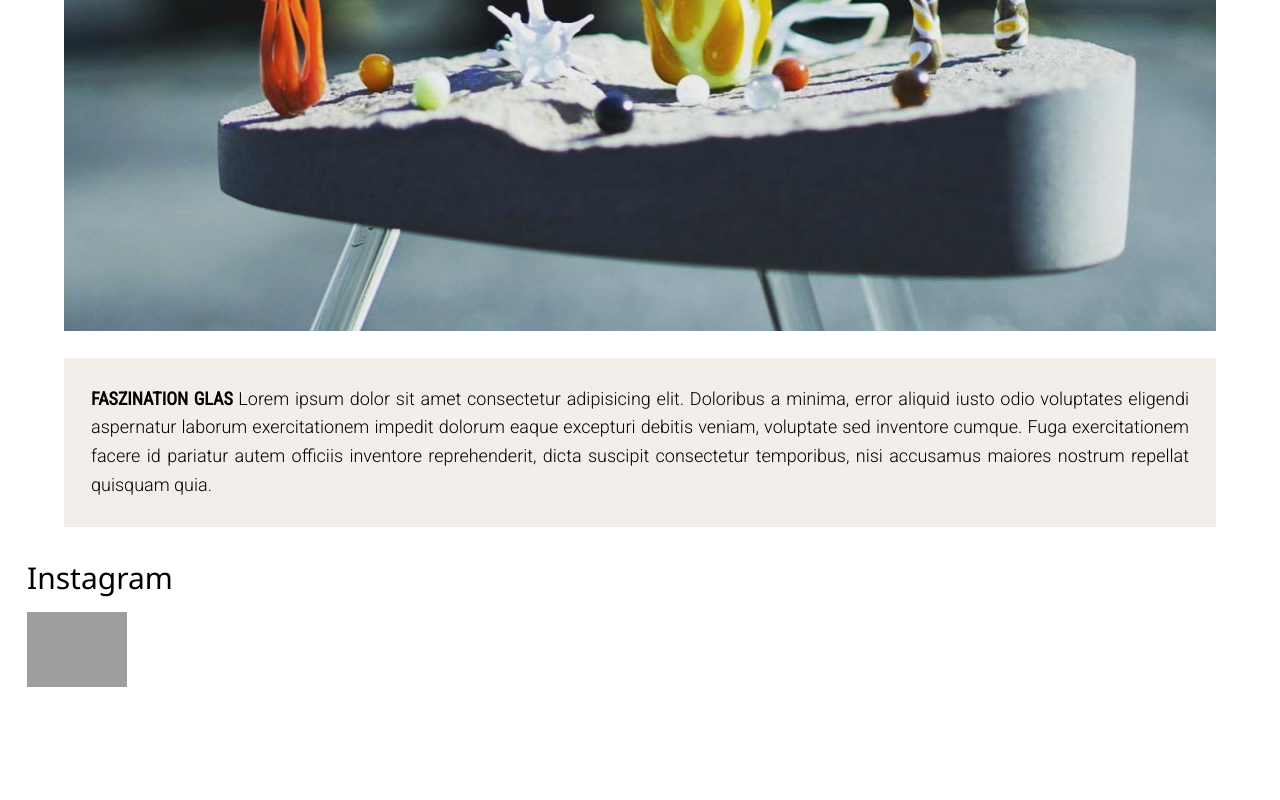
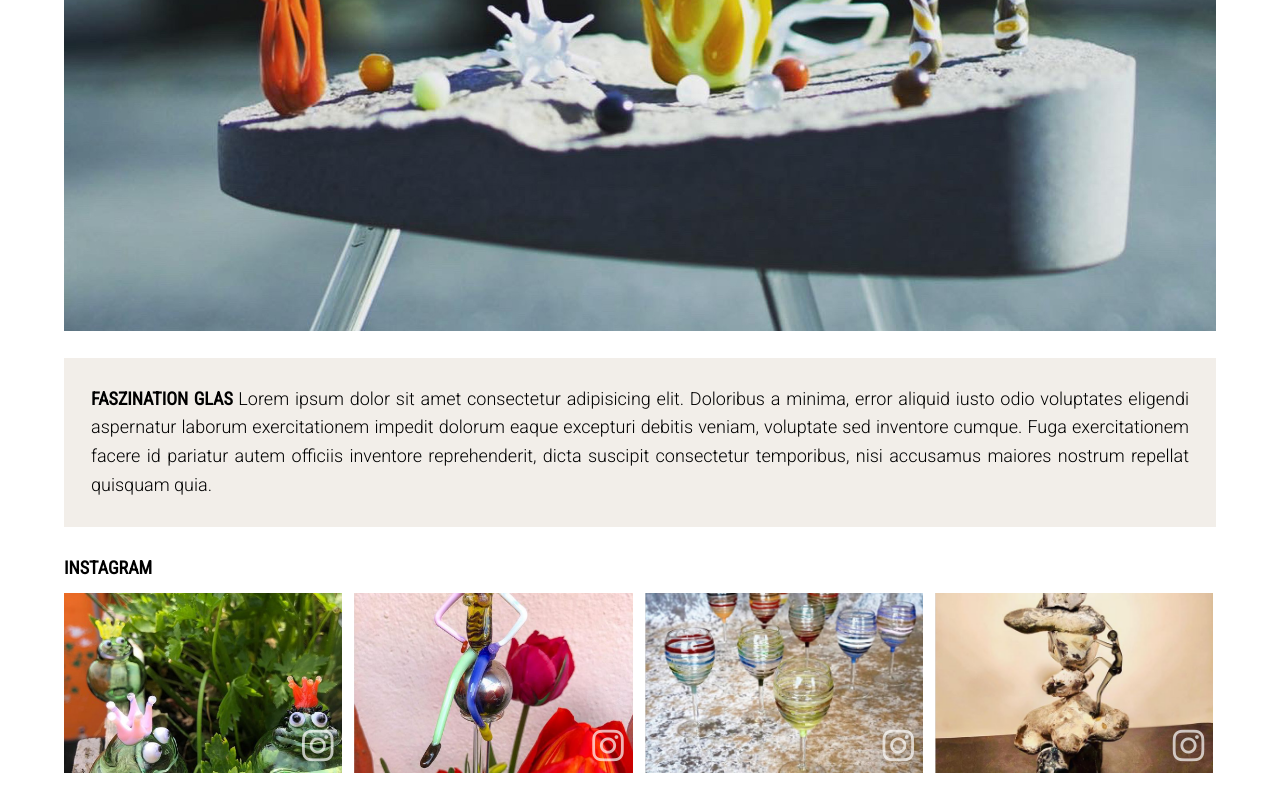
Before and after one commit to BlancaDomingo/Kunstwerkstatt, a website: page src/index.html in a window 1280 px wide. Shown: the part 418-1218 px from the top of the page. Before the commit the page ends 1132 px from the top, so only its background shows below. Drawn offline with nearby package versions, Linux system fonts and the light colour scheme; files that its build step writes are made by us from their sources; grey boxes are pictures that could not be loaded; a web font is replaced by a local one.

Commit message:
instagram handy

```diff
--- a/src/index.html
+++ b/src/index.html
@@ -5,6 +5,7 @@
     <meta charset="UTF-8">
     <meta http-equiv="X-UA-Compatible" content="IE=edge">
     <meta name="viewport" content="width=device-width, initial-scale=1.0">
+    <script src="https://kit.fontawesome.com/1dd960307c.js"></script>
     <link rel="stylesheet" href="https://www.w3schools.com/w3css/4/w3.css">
     <link rel="preconnect" href="https://fonts.googleapis.com">
     <link rel="preconnect" href="https://fonts.gstatic.com" crossorigin>
@@ -53,8 +54,8 @@
                 <img class="mySlides" src="./images/meer.jpg" style="width:100%">
             </div>
         </section>
-        <section>
-            <div class="introContainer">
+        <section class="introS">
+
 
             <p class="intro2"><span class="intro1">
                     FASZINATION GLAS
@@ -66,13 +67,33 @@
                 repellat quisquam quia.</p>
 
 
+
+        </section>
+        <section class="instagS">
+            <h2>Instagram</h2>
+            <div class="instagram">
+                <a href="https://www.instagram.com/p/CP-nTQHD8xk/" target="_blank">
+                    <div class="insta insta1"><i class="fab fa-instagram"></i></div>
+                </a>
+                <a href="https://www.instagram.com/p/CN9cCmpD3_F/" target="_blank">
+                    <div class="insta insta2"><i class="fab fa-instagram"></i></div>
+                </a>
+                <a href="https://www.instagram.com/p/CMzrEt9jVup/" target="_blank">
+                    <div class="insta insta3"><i class="fab fa-instagram"></i></div>
+                </a>
+                <a href="https://www.instagram.com/p/CMcaj0tDu9A/" target="_blank">
+                    <div class="insta insta4"><i class="fab fa-instagram"></i></div>
+                </a>
+
+
             </div>
-        </section>
-        <section class="instag">
-            <h2>Instagram</h2>
-            <a href="https://www.instagram.com/p/CP-nTQHD8xk/" target="_blank">
+
+
+            <!-- <a href="https://www.instagram.com/p/CP-nTQHD8xk/" target="_blank">
                 <img src="./images/gruen.jpg" alt="..." width="100">
-            </a>
+            </a> -->
+
+            <!-- https://www.instagram.com/p/CN9cCmpD3_F/ -->
 
 
 
--- a/src/scss/_variables.scss
+++ b/src/scss/_variables.scss
@@ -8,6 +8,7 @@ $granit: rgba(29, 29, 29, 1);
 
 $red: #cf3d37;
 $wei: white;
+$weiT:rgba(255, 255, 255, .7);
 
 
 /* Fonts */
--- a/src/scss/main.scss
+++ b/src/scss/main.scss
@@ -1,10 +1,18 @@
 @use 'variables';
+
+@mixin title {
+  font-family: variables.$robCond;
+  text-transform: uppercase;
+  font-weight: bold;
+  font-size: 1em;
+}
 
 
 * {
   margin: 0;
   padding: 0;
   box-sizing: border-box;
+
 }
 
 
@@ -18,29 +26,16 @@ body {
   overflow-x: hidden;
 }
 
+a {
+  text-decoration: none;
 
-
-
-/* header {
-  display: flex;
-  align-items: center;
-  justify-content: center;
-} */
+}
 
 
 /* h1 */
 
 .aH1 {
   margin-top: 1.5em;
-
-  & a {
-
-    color: #000;
-    text-decoration: none;
-
-
-
-  }
 }
 
 h1 {
@@ -50,6 +45,7 @@ h1 {
   margin: 0;
   margin-left: 10%;
   transition: all 300ms;
+
   &:hover {
     transform: scale(1.1);
   }
@@ -74,7 +70,7 @@ label {
 label .menu {
   position: absolute;
 
-   z-index: 200;
+  z-index: 200;
   right: 1.2em;
   top: 1.2em;
   width: 50px;
@@ -127,7 +123,7 @@ label input {
 }
 
 label input:checked+.menu {
-  box-shadow: 0 0 0 100vw variables.$kreT,  0 0 0 100vh variables.$kreT;
+  box-shadow: 0 0 0 100vw variables.$kreT, 0 0 0 100vh variables.$kreT;
 
   border-radius: 0;
 }
@@ -165,24 +161,25 @@ label nav {
   -webkit-transition: .4s 0s ease-in-out;
   transition: .4s 0s ease-in-out;
 }
+
 label .menuRight {
   margin-left: 2em;
 
 }
-label .menuLeft {
+
+label .menuLeft,
+label p {
   font-weight: bold;
 
 }
-label p {
-  font-weight: bold;
-}
+
 
 label a {
 
   margin-bottom: 1em;
   display: block;
   color: #000;
-  text-decoration: none;
+
 
 
 
@@ -194,9 +191,11 @@ label a:hover {
   text-decoration-color: rgba(0, 0, 0, 1);
 }
 
+/* .....Slide..... */
+
 
 .mySlides {
-  display:none;
+  display: none;
 }
 
 
@@ -205,7 +204,7 @@ label a:hover {
 
 /* Introduction */
 
- .introContainer {
+.introS {
 
   background-color: variables.$kre;
   width: 90%;
@@ -214,28 +213,82 @@ label a:hover {
 
 }
 
-.intro1 {
-  font-family: variables.$robCond;
-  text-transform: uppercase;
-  font-weight: bold;
+.intro1,
+h2 {
+  @include title;
 }
+
 .intro2 {
   display: inline-block;
 
   text-align: justify;
 }
 
+
+
 /* instagram */
-.instag {
-  margin: 1.5em;
+.instagS {
+  width: 90%;
+  margin: 1.5em auto;
 }
+
+.instagram {
+  display: grid;
+  grid-template-columns: repeat(auto-fit, minmax(7em, 1fr));
+  gap: .5em;
+
+  span {
+    opacity: 0;
+    background-color: rgba(0, 0, 0, 0.3);
+    color: white;
+    padding: 0.2em 0.7em;
+  }
+
+  i {
+
+    color: variables.$weiT;
+    font-size: 2em;
+
+  }
+}
+
+
+.insta {
+  width: 99%;
+  height: 10em;
+
+  background-position: center;
+  background-repeat: no-repeat;
+  background-size: cover;
+
+  display: flex;
+  align-items: flex-end;
+  justify-content: flex-end;
+  padding: 0.5em;
+}
+
+.insta1 {
+  background-image: url(../images/inst1.png);
+}
+
+.insta2 {
+  background-image: url(../images/inst2.png);
+}
+.insta3 {
+  background-image: url(../images/inst3.png);
+}
+.insta4 {
+  background-image: url(../images/inst4.png);
+}
+
+
 
 
 @media screen and (min-width: 576px) {
 
   h1 {
 
-   /*  transform: translateX(-50%); */
+    /*  transform: translateX(-50%); */
 
     font-size: 3rem;
     transition: all .5s;
@@ -247,6 +300,7 @@ label a:hover {
   }
 
 }
+
 @media screen and (min-width: 992px) {
 
 
@@ -256,6 +310,7 @@ label a:hover {
   }
 
 }
+
 @media screen and (min-width: 1400px) {
 
 
```
Also changed, not shown: src/images/inst1.png (added), src/images/inst2.png (added), src/images/inst3.png (added), src/images/inst4.png (added). Lines whose indentation alone changed are shown as unchanged.
